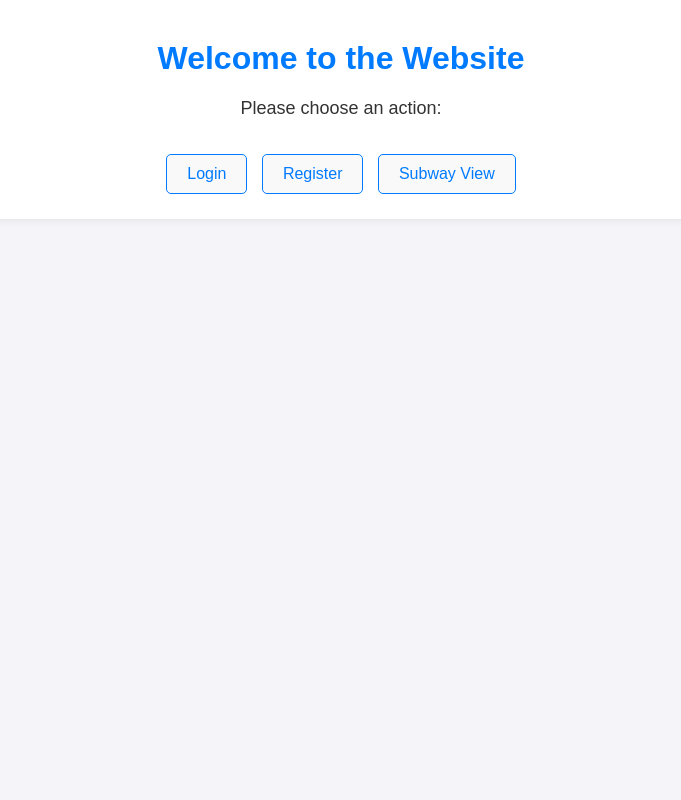
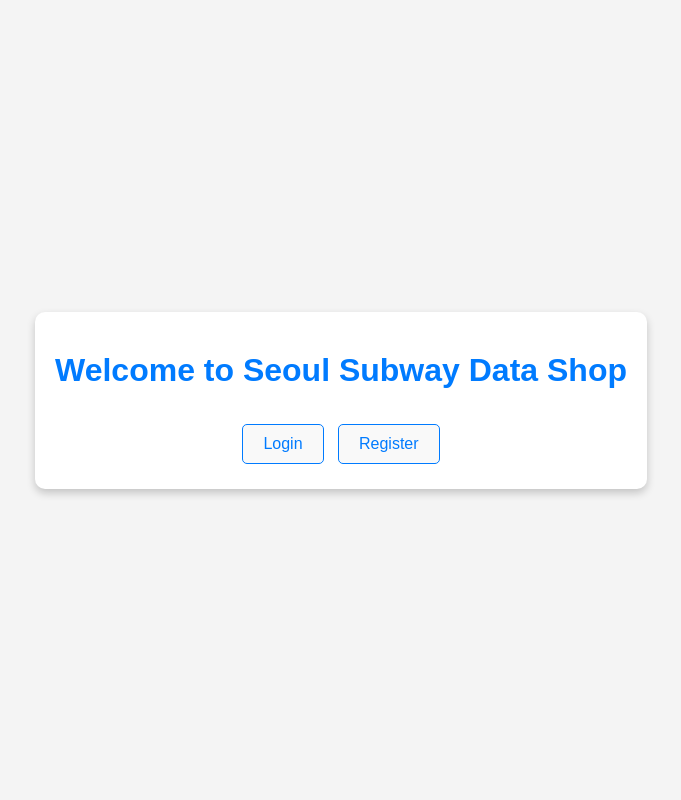
Before and after one commit to likerhythm/database_design_final_project, a Django app: page / in a window 1280 px wide. Shown: the whole page, without its empty margins (299-980 px from the left). Run offline with Django 4.2, Linux system fonts and the light colour scheme.

Commit message:
fix: 버그 수정

```diff
--- a/final_project/final_project/urls.py
+++ b/final_project/final_project/urls.py
@@ -38,4 +38,5 @@ urlpatterns = [
     path('my-page/', user_view.get, name='my_page'),  # 마이페이지
     path('download/<str:file_name>/', download_view.download_file, name='download_file'),
     path('charge-cash/', cash_view.charge_cash, name='charge_cash'),
+    path('logout/', auth_view.logout, name='logout'),
 ]
--- a/final_project/transportation_data_shop/templates/login.html
+++ b/final_project/transportation_data_shop/templates/login.html
@@ -19,6 +19,5 @@
         <br><br>
         <button type="submit">Login</button>
     </form>
-    <p>Don't have an account? <a href="/register">Sign up here</a>.</p>
 </body>
 </html>
--- a/final_project/transportation_data_shop/templates/main.html
+++ b/final_project/transportation_data_shop/templates/main.html
@@ -4,22 +4,47 @@
 <head>
     <meta charset="UTF-8">
     <meta name="viewport" content="width=device-width, initial-scale=1.0">
+    <link rel="stylesheet" href="{% static 'styles.css' %}"/>
     <title>Main Page</title>
-    <link rel="stylesheet" href="{% static 'styles.css' %}"/>
+    <style>
+        /* 기본 설정 */
+        body {
+            margin: 0;
+            padding: 0;
+            display: flex;
+            justify-content: center; /* 수평 중앙 정렬 */
+            align-items: center;    /* 수직 중앙 정렬 */
+            height: 100vh;          /* 화면 전체 높이 */
+            background-color: #f4f4f4; /* 배경색 설정 (선택 사항) */
+            font-family: Arial, sans-serif;
+        }
+
+        /* 컨테이너 스타일 */
+        .container {
+            text-align: center; /* 텍스트 중앙 정렬 */
+            background-color: #ffffff; /* 컨테이너 배경색 */
+            padding: 20px; /* 내부 여백 */
+            border-radius: 10px; /* 모서리 둥글게 */
+            box-shadow: 0 4px 8px rgba(0, 0, 0, 0.2); /* 그림자 효과 */
+        }
+    </style>
 </head>
 <body>
     <div class="container">
-        <h1>Welcome to the Website</h1>
-        <p>Please choose an action:</p>
+        <h1>Welcome to Seoul Subway Data Shop</h1>
         <div>
           {% if name %}
             <p>Hello, {{ name }}!</p>
-            <a href="/subway-view/">Subway View</a>
+            <a href="/subway-view/">Let's go</a>
             <a href="/my-page/">My Page</a>
+            <!-- 로그아웃 버튼 -->
+            <form action="/logout/" method="post" style="display: inline;">
+                {% csrf_token %}
+                <button type="submit">Logout</button>
+            </form>
           {% else %}
             <a href="/login/">Login</a>
             <a href="/register/">Register</a>
-            <a href="/subway-view/">Subway View</a>
           {% endif %}
         </div>
     </div>
--- a/final_project/transportation_data_shop/templates/my_page.html
+++ b/final_project/transportation_data_shop/templates/my_page.html
@@ -11,10 +11,10 @@
     <h1>My Page</h1>
     <div>
         <p><strong>이름:</strong> {{ name }}</p>
-        <p><strong>캐시:</strong> {{ cash|floatformat:2 }} 원</p>
+        <p><strong>캐시:</strong> {{ cash|floatformat }} 원</p>
     </div>
     <div>
-        <h2>다운로드 가능한 파일</h2>
+        <h2>보유한 파일</h2>
         {% if file_names %}
             <ul>
                 {% for file_name in file_names %}
@@ -22,7 +22,7 @@
                 {% endfor %}
             </ul>
         {% else %}
-            <p>No files available for download.</p>
+            <p>다운로드 가능한 파일이 없습니다</p>
         {% endif %}
     </div>
     <div>
--- a/final_project/transportation_data_shop/views/auth_view.py
+++ b/final_project/transportation_data_shop/views/auth_view.py
@@ -52,3 +52,7 @@ def register_view(request):
         return redirect('login')  # 회원가입 후 로그인 페이지로 리다이렉트
 
     return render(request, 'register.html')  # GET 요청일 경우 회원가입 페이지 렌더링
+
+def logout(request):
+    request.session.flush()
+    return redirect('/')
--- a/final_project/transportation_data_shop/views/cart_view.py
+++ b/final_project/transportation_data_shop/views/cart_view.py
@@ -87,10 +87,11 @@ def purchase(request):
                     # JSON 데이터 생성
                     station_data, edge_data = make_json(custom_name)
                     json_data = {
+                        'name': custom_name,
                         'stations': station_data,
                         'edges': edge_data,
                     }
-                    print(json_data)
+                    # print(json_data)
                     json_data_list.append(json_data)
 
                     # 데이터베이스 작업
@@ -122,7 +123,7 @@ def purchase(request):
           print(f'json_data_list: {json_data_list}')
           # JSON 파일 저장
           for json_data in json_data_list:
-              output_filename = f"{output_directory}/{custom_name}.json"
+              output_filename = f"{output_directory}/{json_data['name']}.json"
               with open(output_filename, "w", encoding="utf-8") as json_file:
                   print('json 파일 저장')
                   json.dump(json_data, json_file, ensure_ascii=False, indent=4)
@@ -130,7 +131,7 @@ def purchase(request):
               # 파일 이름 db에 저장
               with connection.cursor() as cursor:
 
-                cursor.execute('INSERT INTO file_names (user_id, file_name) VALUES (%s, %s)', [user_id, custom_name])
+                cursor.execute('INSERT INTO file_names (user_id, file_name) VALUES (%s, %s)', [user_id, json_data['name']])
               print(f"JSON 파일이 생성되었습니다: {output_filename}")
         except FileNotFoundError as e:
             print(f"파일 저장 실패: 디렉토리가 존재하지 않습니다. {e}")
--- a/final_project/transportation_data_shop/views/user_view.py
+++ b/final_project/transportation_data_shop/views/user_view.py
@@ -6,11 +6,14 @@ from django.shortcuts import render
 def get(request):
   try:
     name = request.session.get('name')
+    print(f'name: {name}')
     with connection.cursor() as cursor:
-      cursor.execute('SELECT cash FROM users WHERE name = %s', name)
+      cursor.execute('SELECT cash FROM users WHERE name = %s', [name])
       result = cursor.fetchone()
       cash = result[0]
+      print(f'cash: {cash}')
     user_id = request.session.get('user_id')
+    print(f'user_id: {user_id}')
     with connection.cursor() as cursor:
       cursor.execute('SELECT file_name FROM file_names WHERE user_id = %s', [user_id])
       result = cursor.fetchall()
--- a/final_project/transportation_data_shop/views/views.py
+++ b/final_project/transportation_data_shop/views/views.py
@@ -3,7 +3,7 @@ from django.db import connection
 from django.http import HttpResponse, JsonResponse
 from django.shortcuts import render, redirect
 from django.views import View
-from ..models import Cart, SubwayStation
+from ..models import SubwayStation
 from ..models import SubwayEdge
 import folium
 
```
Also changed, not shown: final_project/transportation_data_shop/models.py (+0 -32 lines).
